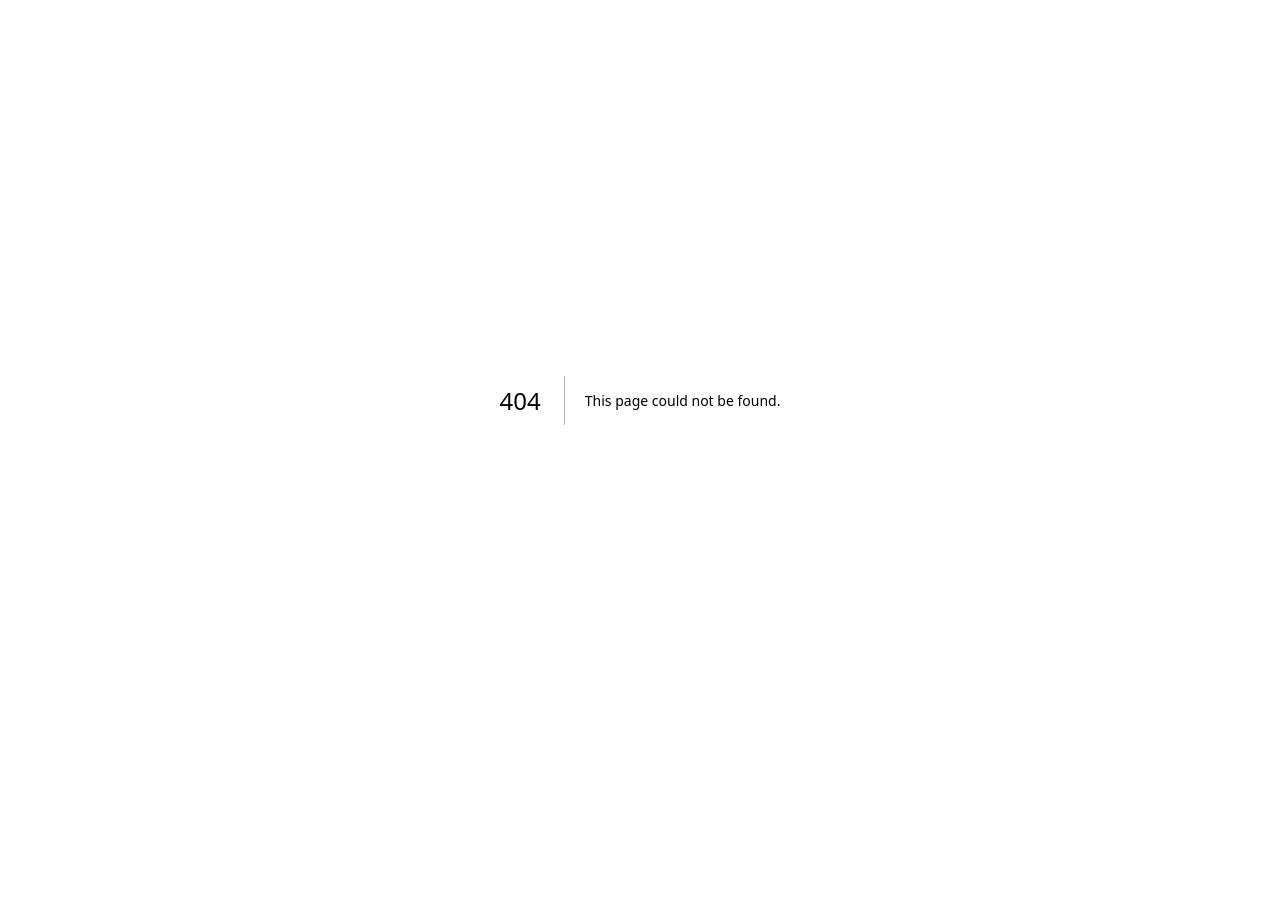
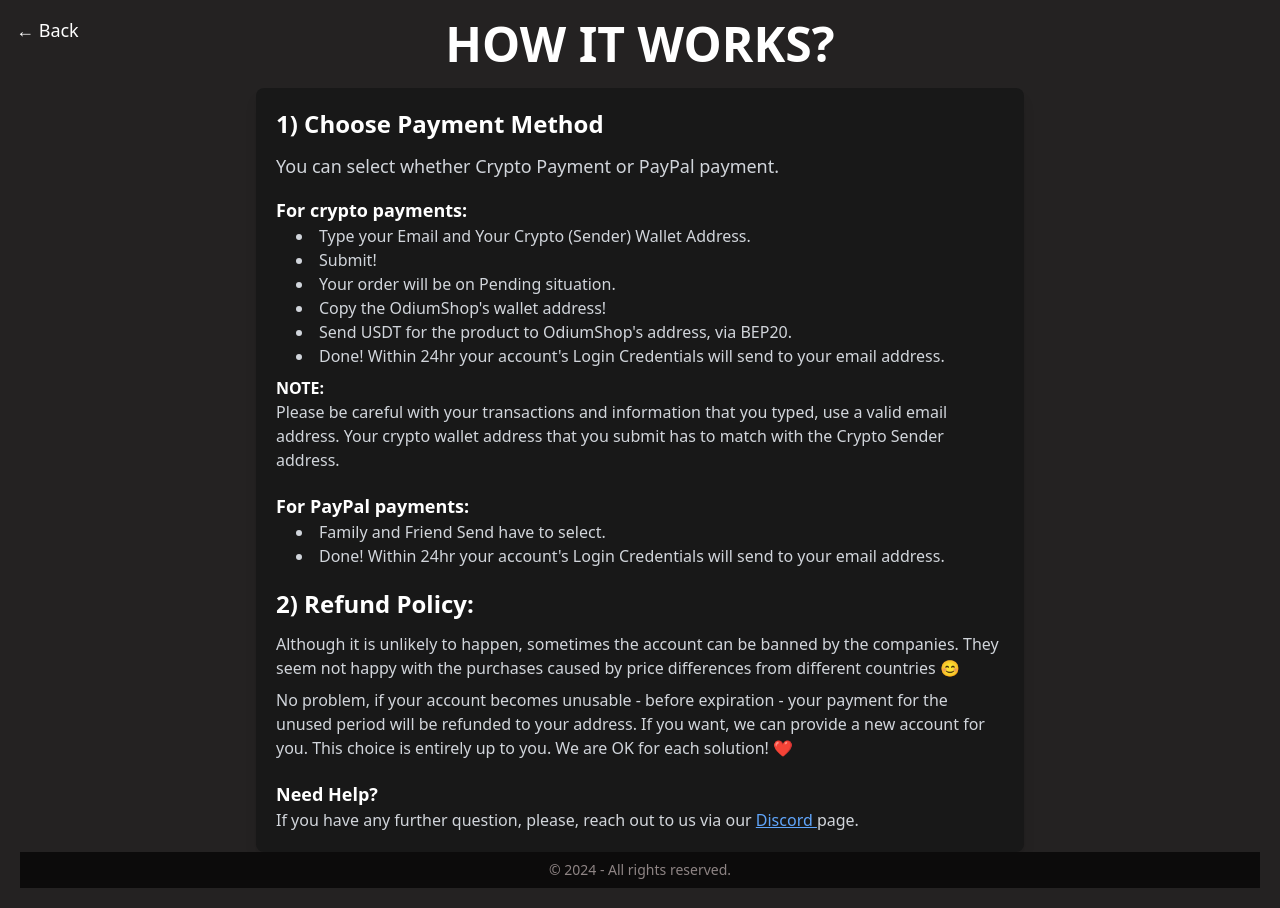
Before and after one commit to JiyuuX/od-shop, a Next.js app: page /how-it-works in a window 1280 px wide. Before the commit this address had no page. Before the commit the page ends 800 px from the top, so only its background shows below. Built offline with nearby package versions, Linux system fonts and the light colour scheme.

Commit message:
Add files via upload

```diff
--- /dev/null
+++ b/app/how-it-works/page.tsx
@@ -0,0 +1,70 @@
+'use client';
+import { motion } from 'framer-motion';
+
+const HowItWorks = () => {
+  return (
+    <div className="flex flex-col items-center p-5 bg-[#242222] min-h-screen text-white font-sans">
+      <a href="/" className="absolute top-4 left-4 text-white text-lg">← Back</a>
+      <motion.h1
+        className="text-4xl sm:text-5xl font-bold mb-5 text-center"
+        initial={{ opacity: 0, y: -20 }}
+        animate={{ opacity: 1, y: 0 }}
+        transition={{ duration: 1 }}
+      >
+        HOW IT WORKS?
+      </motion.h1>
+
+      <div className="bg-[#181818] p-5 rounded-lg shadow-lg w-full max-w-3xl">
+        <h2 className="text-2xl font-semibold mb-3 text-white">1) Choose Payment Method</h2>
+        <p className="mb-4 text-gray-300 text-lg">
+          You can select whether Crypto Payment or PayPal payment.
+        </p>
+
+        <div className="mb-5">
+          <h3 className="font-semibold text-white text-lg">For crypto payments:</h3>
+          <ul className="list-disc list-inside pl-5 text-gray-300">
+            <li>Type your Email and Your Crypto (Sender) Wallet Address.</li>
+            <li>Submit!</li>
+            <li>Your order will be on Pending situation.</li>
+            <li>Copy the OdiumShop's wallet address!</li>
+            <li>Send USDT for the product to OdiumShop's address, via BEP20.</li>
+            <li>Done! Within 24hr your account's Login Credentials will send to your email address.</li>
+          </ul>
+          <p className="font-semibold mt-2 text-white">NOTE:</p>
+          <p className="text-gray-300">Please be careful with your transactions and information that you typed, use a valid email address. Your crypto wallet address that you submit has to match with the Crypto Sender address.</p>
+        </div>
+
+        <div className="mb-5">
+          <h3 className="font-semibold text-white text-lg">For PayPal payments:</h3>
+          <ul className="list-disc list-inside pl-5 text-gray-300">
+            <li>Family and Friend Send have to select.</li>
+            <li>Done! Within 24hr your account's Login Credentials will send to your email address.</li>
+          </ul>
+        </div>
+
+        <div className="mb-5">
+          <h2 className="text-2xl font-semibold mb-3 text-white">2) Refund Policy:</h2>
+          <p className="mb-2 text-gray-300">
+          Although it is unlikely to happen, sometimes the account can be banned by the companies. They seem not happy with the purchases caused by price differences from different countries <span role="img" aria-label="smile">😊</span>
+          </p>
+          <p className="text-gray-300">
+            No problem, if your account becomes unusable - before expiration - your payment for the unused period will be refunded to your address. If you want, we can provide a new account for you. This choice is entirely up to you. We are OK for each solution! <span role="img" aria-label="heart">❤️</span>
+          </p>
+        </div>
+
+        <div>
+          <h3 className="font-semibold text-white text-lg">Need Help?</h3>
+          <p className="text-gray-300">
+            If you have any further question, please, reach out to us via our <a href="https://www.discord.com" target="_blank" rel="noopener noreferrer" className="text-blue-400 underline">Discord </a> page.
+          </p>
+        </div>
+      </div>
+
+      <footer className="bg-[#0C0B0B] text-[#8E8484] p-2 text-center text-sm w-full mt-auto">
+        &copy; 2024 - All rights reserved.
+      </footer>
+    </div>
+  );
+};
+
+export default HowItWorks;
--- a/app/page.tsx
+++ b/app/page.tsx
@@ -65,6 +65,14 @@
         We are an arbitrage bridge.. buy original licensed products cheaper than your home country..
       </h1>
 
+      <nav className="mb-5">
+        <Link href="/how-it-works">
+          <button className="bg-[#3498db] text-white border-none mt-5 p-2 text-lg cursor-pointer transition-transform duration-300 ease-in-out transform hover:scale-105 rounded-lg">
+            How it works? How Refund?
+          </button>
+        </Link>
+      </nav>
+
       <div className="grid grid-cols-1 sm:grid-cols-2 md:grid-cols-3 lg:grid-cols-4 gap-5 w-full mt-5">
         {items.map(item => (
           <motion.div
@@ -73,7 +81,7 @@
           >
             <h3 className="mb-2">{item.title}</h3>
             <p className="whitespace-pre-line">{item.content}</p>
-            <p className="whitespace-pre-line">{item.price}</p>
+            <p className="whitespace-pre-line">{item.price} (USDT)</p>
             <Link href={`/products/${item.id}`}>
               <motion.button className="bg-[#3498db] text-white border-none mt-5 p-2 text-lg cursor-pointer transition-transform duration-300 ease-in-out transform hover:scale-105 rounded-lg">
                 Buy Now
--- a/app/products/[productID]/page.tsx
+++ b/app/products/[productID]/page.tsx
@@ -7,6 +7,7 @@
   id: string;
   title: string;
   content: string;
+  price: string;
 }
 
 const ProductPage = ({
@@ -93,6 +94,7 @@
       <a href="/" className="absolute top-4 left-4 text-white text-lg">← Back</a>
       <h1 className="text-white text-3xl mb-4 md:mb-6">{product.title}</h1>
       <p className="text-white text-sm md:text-base mb-4 md:mb-6">{product.content}</p>
+      <p className="text-white text-sm md:text-base mb-4 md:mb-6">{product.price}</p>
       <div className="bg-yellow-200 text-red-700 border border-green-300 p-4 mb-4 md:mb-6 w-full max-w-xl rounded text-center">
         Attention: Use BEP20- Binance Smart Chain Network
       </div>
```
